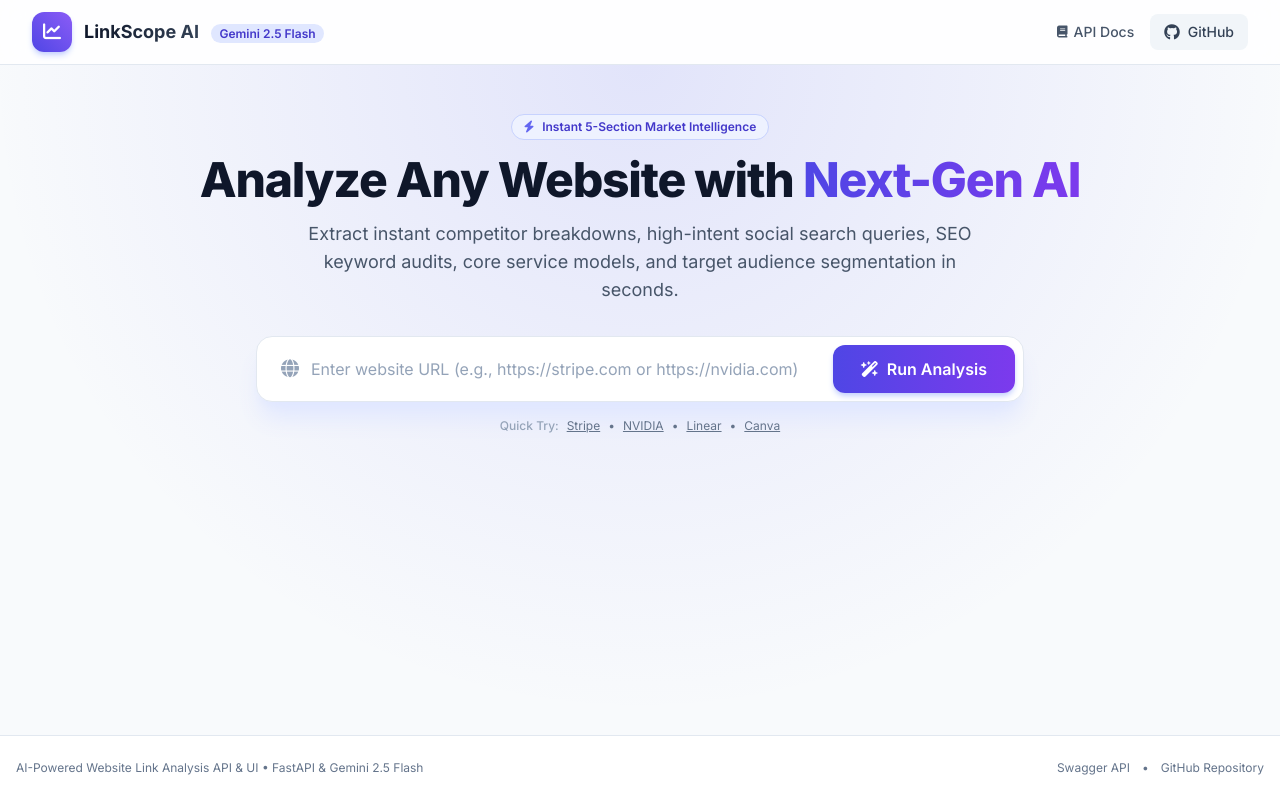
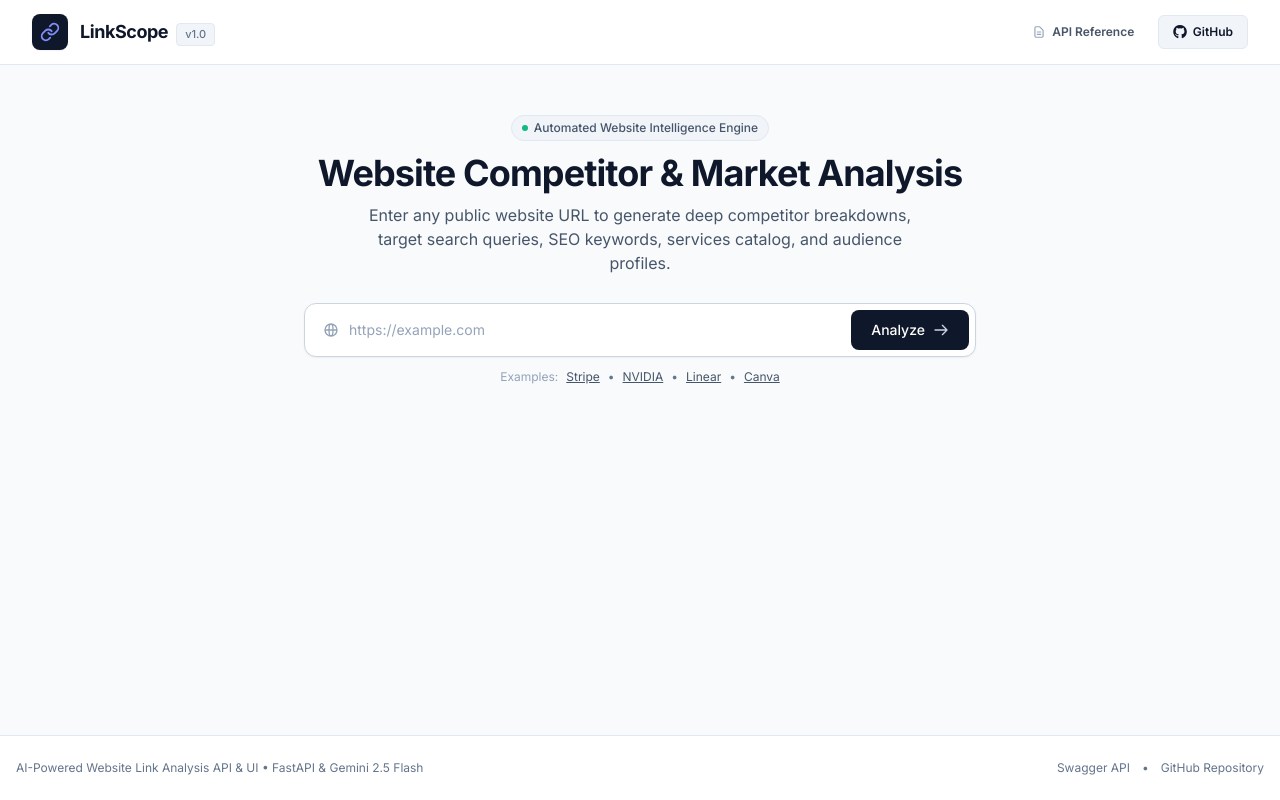
Before and after one commit to garv1garv/link-analysis, a plain HTML site: page app/static/index.html in a window 1280 px wide. Drawn offline with nearby package versions, Linux system fonts and the light colour scheme.

Commit message:
style: refine UI with minimal professional branding, slate theme and add web dashboard screenshot to README

```diff
--- a/app/static/index.html
+++ b/app/static/index.html
@@ -52,92 +52,94 @@
 <body class="bg-slate-50 text-slate-800 antialiased min-h-screen flex flex-col font-sans">
 
   <!-- Navbar -->
-  <header class="border-b border-slate-200 bg-white/80 sticky top-0 z-50 backdrop-blur-md">
+  <header class="border-b border-slate-200 bg-white/95 sticky top-0 z-50 backdrop-blur-sm">
     <div class="max-w-7xl mx-auto px-4 sm:px-6 lg:px-8 h-16 flex items-center justify-between">
       <div class="flex items-center space-x-3">
-        <div class="w-10 h-10 rounded-xl bg-gradient-to-tr from-indigo-600 to-violet-500 flex items-center justify-center text-white shadow-md shadow-indigo-200">
-          <i class="fa-solid fa-chart-line text-lg"></i>
+        <!-- Clean Professional Product Logo (SVG) -->
+        <div class="w-9 h-9 rounded-lg bg-slate-900 flex items-center justify-center text-white shadow-sm">
+          <svg class="w-5 h-5 text-indigo-400" viewBox="0 0 24 24" fill="none" stroke="currentColor" stroke-width="2.2" stroke-linecap="round" stroke-linejoin="round">
+            <path d="M10 13a5 5 0 0 0 7.54.54l3-3a5 5 0 0 0-7.07-7.07l-1.72 1.71"></path>
+            <path d="M14 11a5 5 0 0 0-7.54-.54l-3 3a5 5 0 0 0 7.07 7.07l1.71-1.71"></path>
+          </svg>
         </div>
-        <div>
-          <span class="font-bold text-lg bg-gradient-to-r from-slate-900 to-slate-700 bg-clip-text text-transparent">LinkScope AI</span>
-          <span class="text-xs bg-indigo-100 text-indigo-700 font-semibold px-2 py-0.5 rounded-full ml-2">Gemini 2.5 Flash</span>
+        <div class="flex items-baseline space-x-2">
+          <span class="font-bold text-slate-900 tracking-tight text-lg">LinkScope</span>
+          <span class="text-[11px] font-medium text-slate-500 bg-slate-100 border border-slate-200 px-2 py-0.5 rounded">v1.0</span>
         </div>
       </div>
-      <div class="flex items-center space-x-4">
-        <a href="/docs" target="_blank" class="text-sm font-medium text-slate-600 hover:text-indigo-600 flex items-center gap-1.5 transition">
-          <i class="fa-solid fa-book text-xs"></i> API Docs
+      <div class="flex items-center space-x-3">
+        <a href="/docs" target="_blank" class="text-xs font-semibold text-slate-600 hover:text-slate-900 px-3 py-1.5 rounded-md hover:bg-slate-100 flex items-center gap-1.5 transition">
+          <svg class="w-3.5 h-3.5 text-slate-400" fill="none" stroke="currentColor" viewBox="0 0 24 24"><path stroke-linecap="round" stroke-linejoin="round" stroke-width="2" d="M9 12h6m-6 4h6m2 5H7a2 2 0 01-2-2V5a2 2 0 012-2h5.586a1 1 0 01.707.293l5.414 5.414a1 1 0 01.293.707V19a2 2 0 01-2 2z"></path></svg>
+          API Reference
         </a>
-        <a href="https://github.com/garv1garv/link-analysis" target="_blank" class="text-sm font-medium text-slate-700 hover:text-slate-900 bg-slate-100 hover:bg-slate-200 px-3.5 py-1.5 rounded-lg flex items-center gap-2 transition">
-          <i class="fa-brands fa-github text-base"></i> GitHub
+        <a href="https://github.com/garv1garv/link-analysis" target="_blank" class="text-xs font-semibold text-slate-900 bg-slate-100 hover:bg-slate-200 border border-slate-200 px-3.5 py-1.5 rounded-md flex items-center gap-1.5 transition">
+          <i class="fa-brands fa-github text-sm"></i> GitHub
         </a>
       </div>
     </div>
   </header>
 
   <!-- Hero & Search Input Section -->
-  <main class="flex-grow gradient-hero">
-    <div class="max-w-5xl mx-auto px-4 sm:px-6 lg:px-8 pt-12 pb-8 text-center">
-      <div class="inline-flex items-center gap-2 px-3 py-1 rounded-full bg-indigo-50 border border-indigo-200 text-indigo-700 text-xs font-semibold mb-4">
-        <i class="fa-solid fa-bolt text-indigo-500"></i> Instant 5-Section Market Intelligence
+  <main class="flex-grow">
+    <div class="max-w-4xl mx-auto px-4 sm:px-6 lg:px-8 pt-12 pb-6 text-center">
+      <div class="inline-flex items-center gap-1.5 px-2.5 py-1 rounded-full bg-slate-100 border border-slate-200 text-slate-600 text-xs font-medium mb-3">
+        <span class="w-1.5 h-1.5 rounded-full bg-emerald-500"></span>
+        Automated Website Intelligence Engine
       </div>
-      <h1 class="text-4xl sm:text-5xl font-extrabold text-slate-900 tracking-tight leading-tight">
-        Analyze Any Website with <span class="bg-gradient-to-r from-indigo-600 to-violet-600 bg-clip-text text-transparent">Next-Gen AI</span>
+      <h1 class="text-3xl sm:text-4xl font-bold text-slate-900 tracking-tight">
+        Website Competitor & Market Analysis
       </h1>
-      <p class="mt-4 text-slate-600 max-w-2xl mx-auto text-base sm:text-lg">
-        Extract instant competitor breakdowns, high-intent social search queries, SEO keyword audits, core service models, and target audience segmentation in seconds.
+      <p class="mt-2.5 text-slate-600 max-w-xl mx-auto text-sm sm:text-base leading-relaxed">
+        Enter any public website URL to generate deep competitor breakdowns, target search queries, SEO keywords, services catalog, and audience profiles.
       </p>
 
       <!-- Input Form -->
-      <form id="analyzeForm" class="mt-8 max-w-3xl mx-auto">
-        <div class="flex flex-col sm:flex-row gap-2.5 p-2 rounded-2xl bg-white shadow-xl shadow-indigo-100 border border-slate-200 focus-within:ring-2 focus-within:ring-indigo-500 transition-all">
-          <div class="relative flex-grow flex items-center pl-4">
-            <i class="fa-solid fa-globe text-slate-400 text-lg mr-3"></i>
+      <form id="analyzeForm" class="mt-7 max-w-2xl mx-auto">
+        <div class="flex flex-col sm:flex-row gap-2 p-1.5 rounded-xl bg-white shadow-sm border border-slate-300 focus-within:border-slate-500 focus-within:ring-1 focus-within:ring-slate-500 transition-all">
+          <div class="relative flex-grow flex items-center pl-3">
+            <svg class="w-4 h-4 text-slate-400 mr-2.5 flex-shrink-0" fill="none" stroke="currentColor" viewBox="0 0 24 24"><path stroke-linecap="round" stroke-linejoin="round" stroke-width="2" d="M21 12a9 9 0 01-9 9m9-9a9 9 0 00-9-9m9 9H3m9 9a9 9 0 01-9-9m9 9c1.657 0 3-4.03 3-9s-1.343-9-3-9m0 18c-1.657 0-3-4.03-3-9s1.343-9 3-9m-9 9a9 9 0 019-9"></path></svg>
             <input
               type="url"
               id="urlInput"
               required
-              placeholder="Enter website URL (e.g., https://stripe.com or https://nvidia.com)"
-              class="w-full bg-transparent text-slate-800 placeholder-slate-400 focus:outline-none text-sm sm:text-base py-2.5"
+              placeholder="https://example.com"
+              class="w-full bg-transparent text-slate-900 placeholder-slate-400 focus:outline-none text-sm py-2"
             />
           </div>
           <button
             type="submit"
             id="submitBtn"
-            class="bg-gradient-to-r from-indigo-600 to-violet-600 hover:from-indigo-700 hover:to-violet-700 text-white font-semibold px-7 py-3 rounded-xl shadow-md shadow-indigo-200 transition-all flex items-center justify-center gap-2 whitespace-nowrap active:scale-95"
+            class="bg-slate-900 hover:bg-slate-800 text-white font-medium text-sm px-5 py-2.5 rounded-lg transition-all flex items-center justify-center gap-2 whitespace-nowrap active:scale-[0.98]"
           >
-            <i class="fa-solid fa-wand-magic-sparkles"></i>
-            <span>Run Analysis</span>
+            <span>Analyze</span>
+            <svg class="w-4 h-4 text-slate-300" fill="none" stroke="currentColor" viewBox="0 0 24 24"><path stroke-linecap="round" stroke-linejoin="round" stroke-width="2" d="M14 5l7 7m0 0l-7 7m7-7H3"></path></svg>
           </button>
         </div>
 
         <!-- Preset Quick Links -->
-        <div class="flex items-center justify-center gap-2 mt-4 text-xs text-slate-500 flex-wrap">
-          <span class="font-medium text-slate-400">Quick Try:</span>
-          <button type="button" onclick="setPreset('https://stripe.com')" class="hover:text-indigo-600 underline">Stripe</button>
+        <div class="flex items-center justify-center gap-2 mt-3 text-xs text-slate-500 flex-wrap">
+          <span class="text-slate-400">Examples:</span>
+          <button type="button" onclick="setPreset('https://stripe.com')" class="text-slate-600 hover:text-slate-900 underline">Stripe</button>
           <span>•</span>
-          <button type="button" onclick="setPreset('https://www.nvidia.com/en-in/')" class="hover:text-indigo-600 underline">NVIDIA</button>
+          <button type="button" onclick="setPreset('https://www.nvidia.com/en-in/')" class="text-slate-600 hover:text-slate-900 underline">NVIDIA</button>
           <span>•</span>
-          <button type="button" onclick="setPreset('https://linear.app')" class="hover:text-indigo-600 underline">Linear</button>
+          <button type="button" onclick="setPreset('https://linear.app')" class="text-slate-600 hover:text-slate-900 underline">Linear</button>
           <span>•</span>
-          <button type="button" onclick="setPreset('https://canva.com')" class="hover:text-indigo-600 underline">Canva</button>
+          <button type="button" onclick="setPreset('https://canva.com')" class="text-slate-600 hover:text-slate-900 underline">Canva</button>
         </div>
       </form>
     </div>
 
     <!-- Loading State -->
-    <div id="loadingState" class="hidden max-w-3xl mx-auto px-4 py-16 text-center">
-      <div class="inline-flex p-4 rounded-2xl bg-indigo-50 border border-indigo-100 mb-5">
-        <div class="w-12 h-12 rounded-xl bg-indigo-600 text-white flex items-center justify-center text-xl animate-spin">
-          <i class="fa-solid fa-circle-notch"></i>
-        </div>
+    <div id="loadingState" class="hidden max-w-2xl mx-auto px-4 py-12 text-center">
+      <div class="inline-flex p-3 rounded-xl bg-slate-100 text-slate-800 mb-4 animate-spin">
+        <svg class="w-6 h-6" fill="none" stroke="currentColor" viewBox="0 0 24 24"><path stroke-linecap="round" stroke-linejoin="round" stroke-width="2" d="M4 4v5h.582m15.356 2A8.001 8.001 0 004.582 9m0 0H9m11 11v-5h-.581m0 0a8.003 8.003 0 01-15.357-2m15.357 2H15"></path></svg>
       </div>
-      <h3 class="text-xl font-bold text-slate-800 mb-2">Analyzing Website Content...</h3>
-      <p id="loadingStatusText" class="text-slate-500 text-sm max-w-md mx-auto">
-        Safely resolving DNS, scraping semantic content, and invoking Gemini 2.5 Flash for deep market analysis.
+      <h3 class="text-base font-semibold text-slate-900 mb-1">Analyzing Website Content</h3>
+      <p id="loadingStatusText" class="text-slate-500 text-xs max-w-md mx-auto">
+        Resolving DNS, fetching sanitized HTML, and processing intelligence metrics via Gemini.
       </p>
-      <div class="w-64 h-1.5 bg-slate-200 rounded-full mx-auto mt-6 overflow-hidden">
-        <div class="h-full bg-gradient-to-r from-indigo-500 to-violet-500 rounded-full animate-pulse w-3/4"></div>
-      </div>
+    </div>
     </div>
 
     <!-- Error Alert -->
```
Also changed, not shown: screenshots/web-dashboard.jpg (added), 1 other file.
